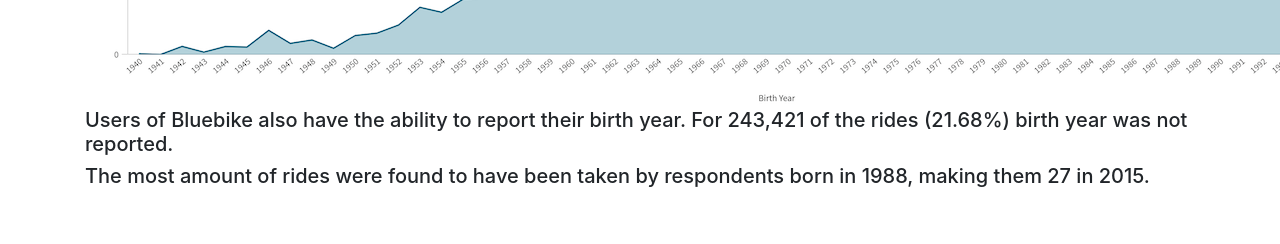
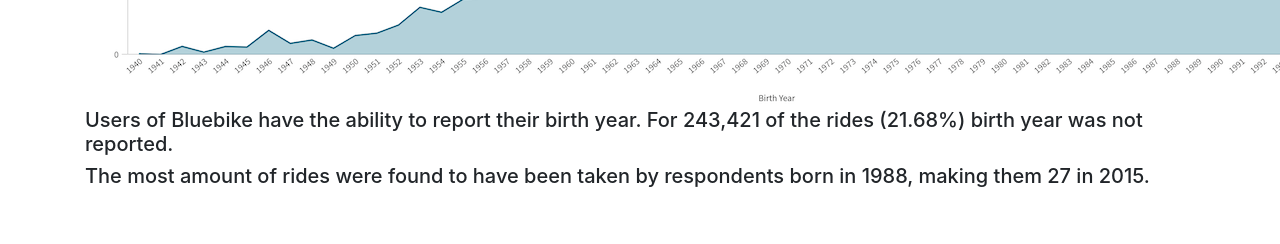
Before and after one commit to bpotvin06/BlueBike, a Flask app: page /2015 in a window 1280 px wide; the page is wider, and only the part inside the window is pictured. Shown: the part 5340-5584 px from the top of that part. Before the commit the page ends 5527 px from the top of that part, so only its background shows below. Run offline with Flask 3, Linux system fonts and the light colour scheme; a user stored in the database is signed in; some libraries are stand-ins or nearby versions.

Commit message:
analysis edit

```diff
--- a/website/templates/yr2015.html
+++ b/website/templates/yr2015.html
@@ -50,10 +50,10 @@
     <h5>Subscribers had a rate of 48.73% male, 18.86% female, and 32.42% did not report gender.</h5>
     <br>
     <img logo src="{{ url_for('static', filename='BirthYearAmount.png' )}}" class="center" />
-    <h5>Users of Bluebike also have the ability to report their birth year. For 243,421 of the rides (21.68%) birth year was not reported.</h5>
+    <h5>Users of Bluebike have the ability to report their birth year. For 243,421 of the rides (21.68%) birth year was not reported.</h5>
     <h5>The most amount of rides were found to have been taken by respondents born in 1988, making them 27 in 2015.</h5>
-    <h5></h5>
-
+    <br>
+    <br>
 </body>
 
 {% endblock %}
```
